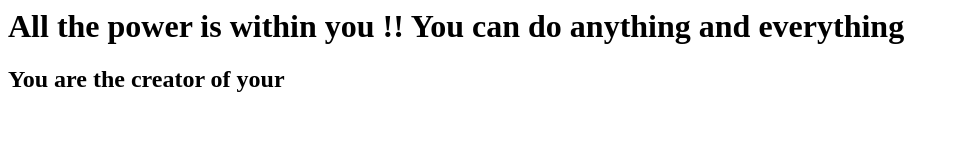
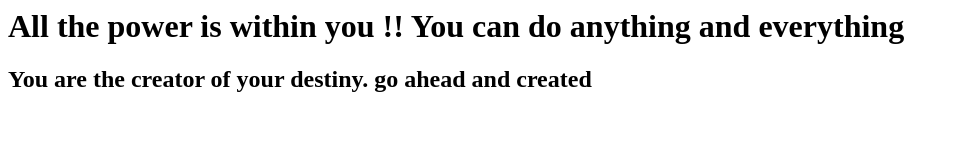
Before and after one commit to ranganarendra/firstgitrepo, a plain HTML site: page index.html in a window 1280 px wide. Shown: the whole page, without its empty margins (0-959 px from the left). Drawn offline with Linux system fonts and the light colour scheme.

Commit message:
updated code2

```diff
--- a/index.html
+++ b/index.html
@@ -1,6 +1,6 @@
 <html>
 <body>
 <h1>All the power is within you !! You can do anything and everything</h1>
-<h2>You are the creator of your  </h2>
+<h2>You are the creator of your destiny. go ahead and created </h2>
 </body>
 </html>
```
